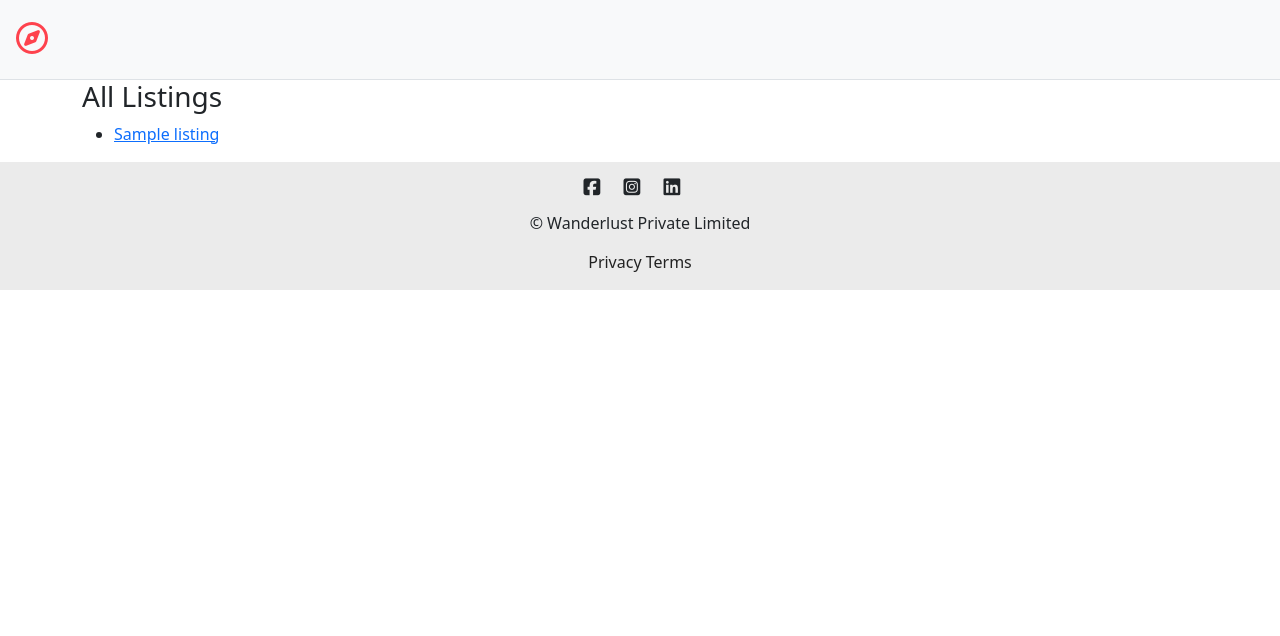
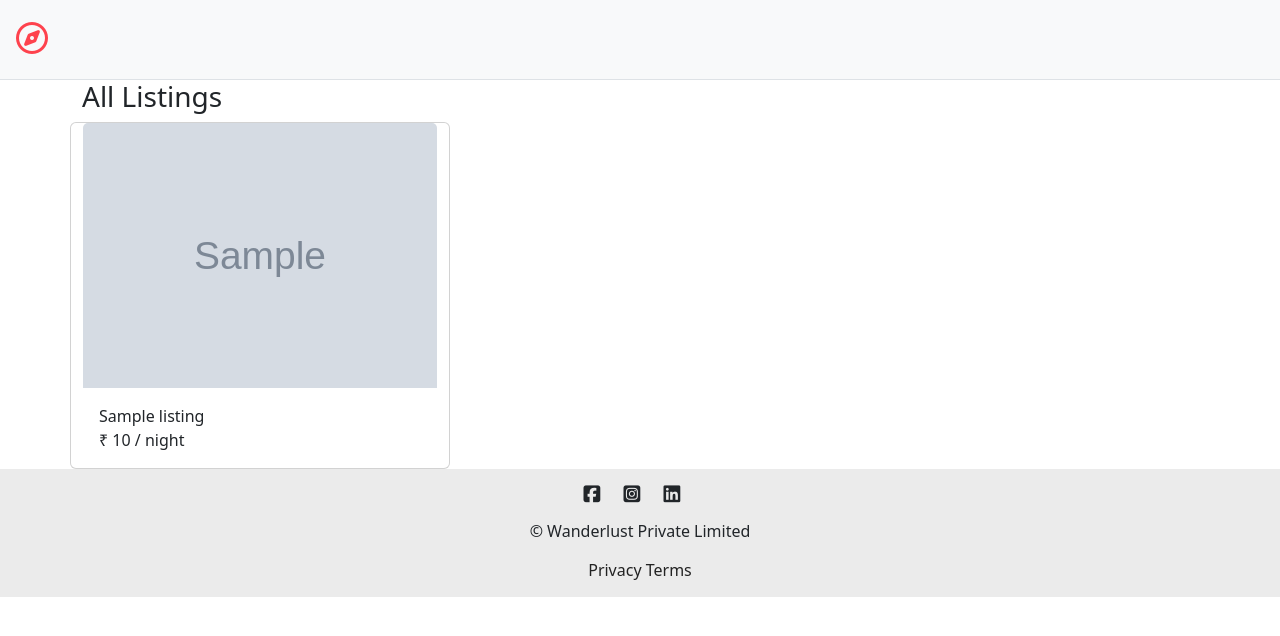
Before and after one commit to Arihant-rgb/Airbnb, a Node server app: page /listings in a window 1280 px wide. Shown: the top 636 px of the page. Run offline with Node 20, Linux system fonts and the light colour scheme; tables that the repository leaves empty hold one stand-in row (values such as "Sample post"); grey boxes marked "Sample" are stand-in pictures; some libraries are stand-ins or nearby versions.

Commit message:
need to fix the images ERROR

```diff
--- a/views/listings/index.ejs
+++ b/views/listings/index.ejs
@@ -1,12 +1,19 @@
 <% layout("/layouts/boilerplate")%>
+
 <body>
     <h3>All Listings</h3>
-    <!-- <form method="get" action="/listings/new">
-        <button>Create New Listing</button>
-    </form> -->
-    <ul>
+
+    <div class="row row-cols-lg-3 row-cols-md-2 row-cols-sm-1">
         <%for(let listing of allListings){%>
-            <li><a href="/listings/<%=listing._id%>"><%=listing.title%></a></li>
-        <%}%>
-    </ul>
+            <section class="card col">
+                <img src="<%= listing.image%>" class="card-img-top" alt="image_listing">
+                <div class="card-body">
+                    <p class="card-text">
+                        <%= listing.title%><br />
+                        &#8377 <%=listing.price.toLocaleString("en-IN")%> / night
+                    </p>
+                </div>
+            </section>
+            <%}%>
+    </div>
 </body>
```
